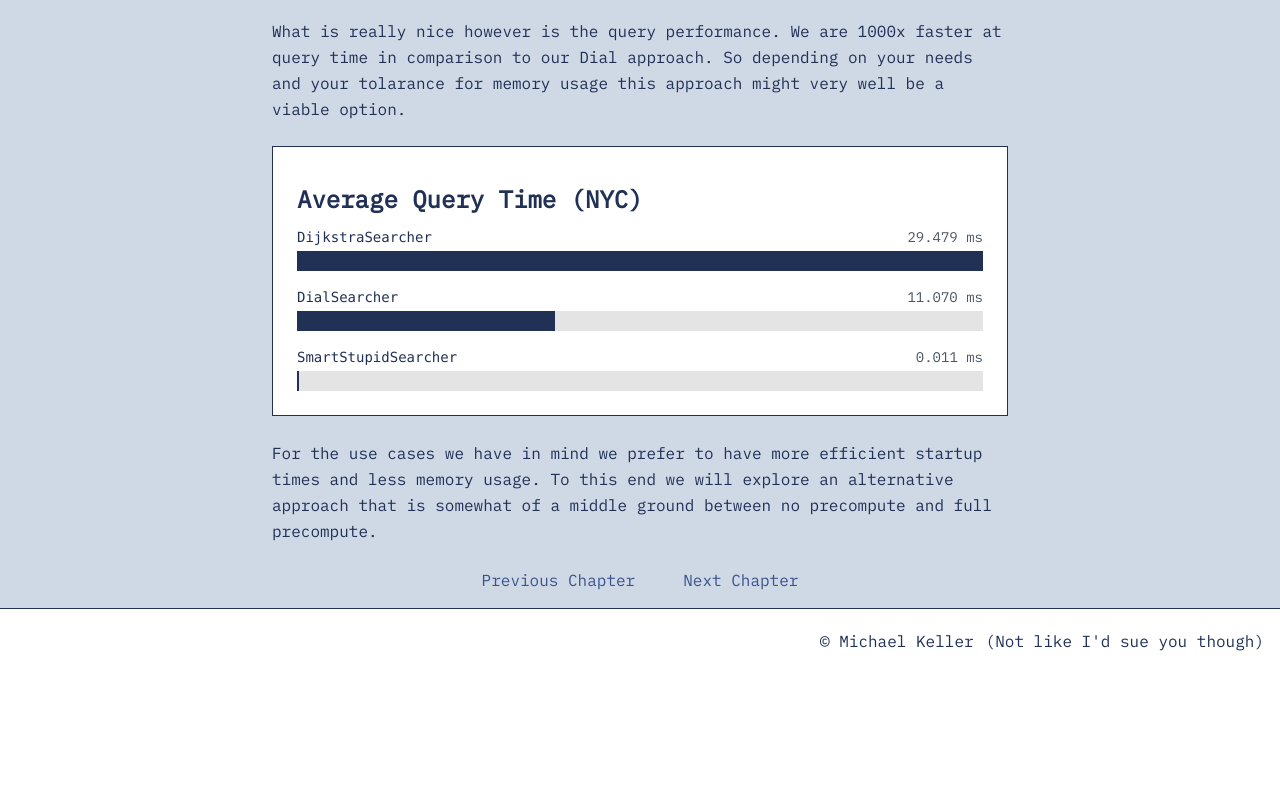
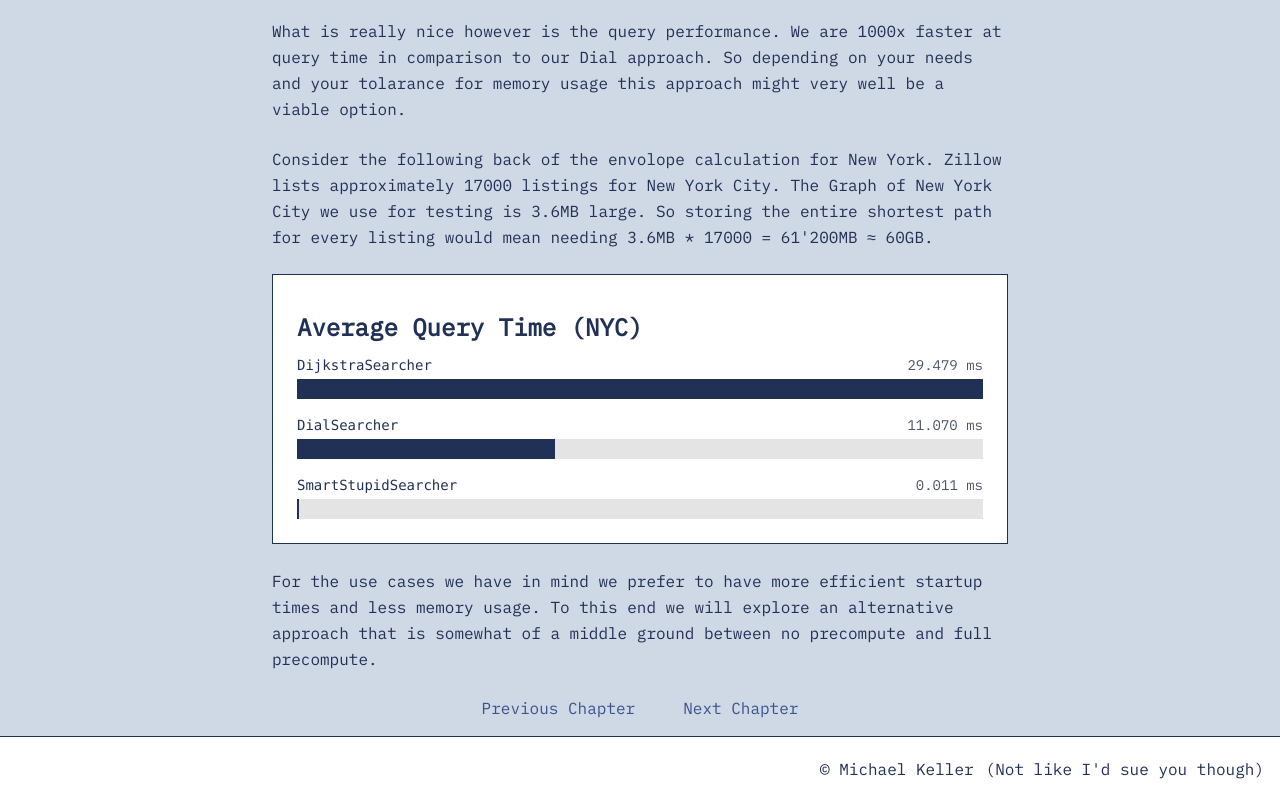
Before and after one commit to kelmich/website, a Next.js app: page /blog/flatfalcon/4-full-precompute in a window 1280 px wide. Shown: the part 1492-2292 px from the top of the page. Before the commit the page ends 2164 px from the top, so only its background shows below. Built offline with nearby package versions, Linux system fonts and the light colour scheme.

Commit message:
back of the envelope

```diff
--- a/app/blog/flatfalcon/4-full-precompute/page.tsx
+++ b/app/blog/flatfalcon/4-full-precompute/page.tsx
@@ -62,6 +62,13 @@ export default async function Home() {
             for memory usage this approach might very well be a viable option.
           </p>
 
+          <p>
+            Consider the following back of the envolope calculation for New York. Zillow lists
+            approximately 17000 listings for New York City. The Graph of New York City we use for testing
+            is 3.6MB large. So storing the entire shortest path for every listing would mean
+            needing 3.6MB * 17000 = 61'200MB &asymp; 60GB.
+          </p>
+
           <BarChart
             unit="ms"
             title="Average Query Time (NYC)"
```
